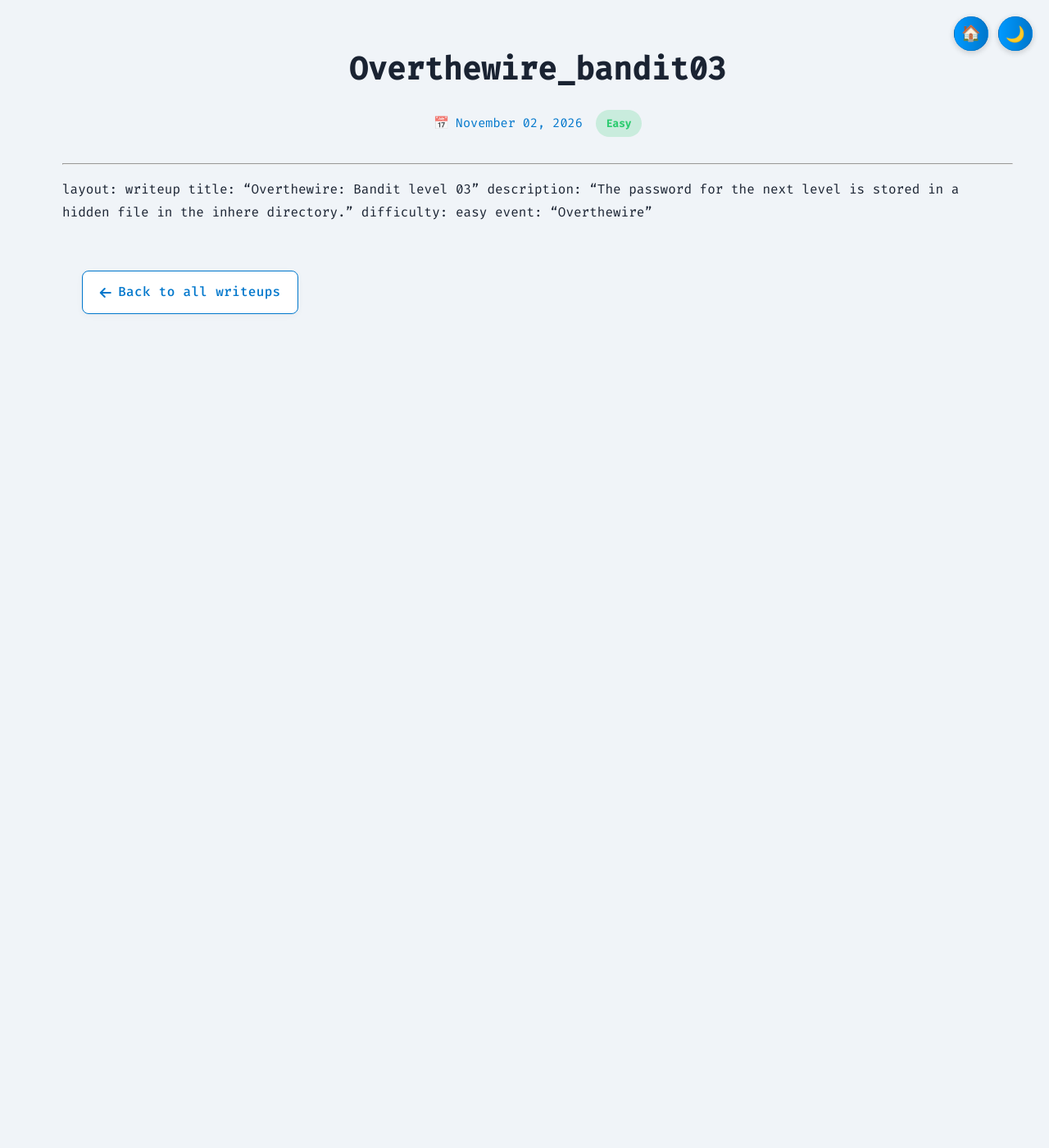
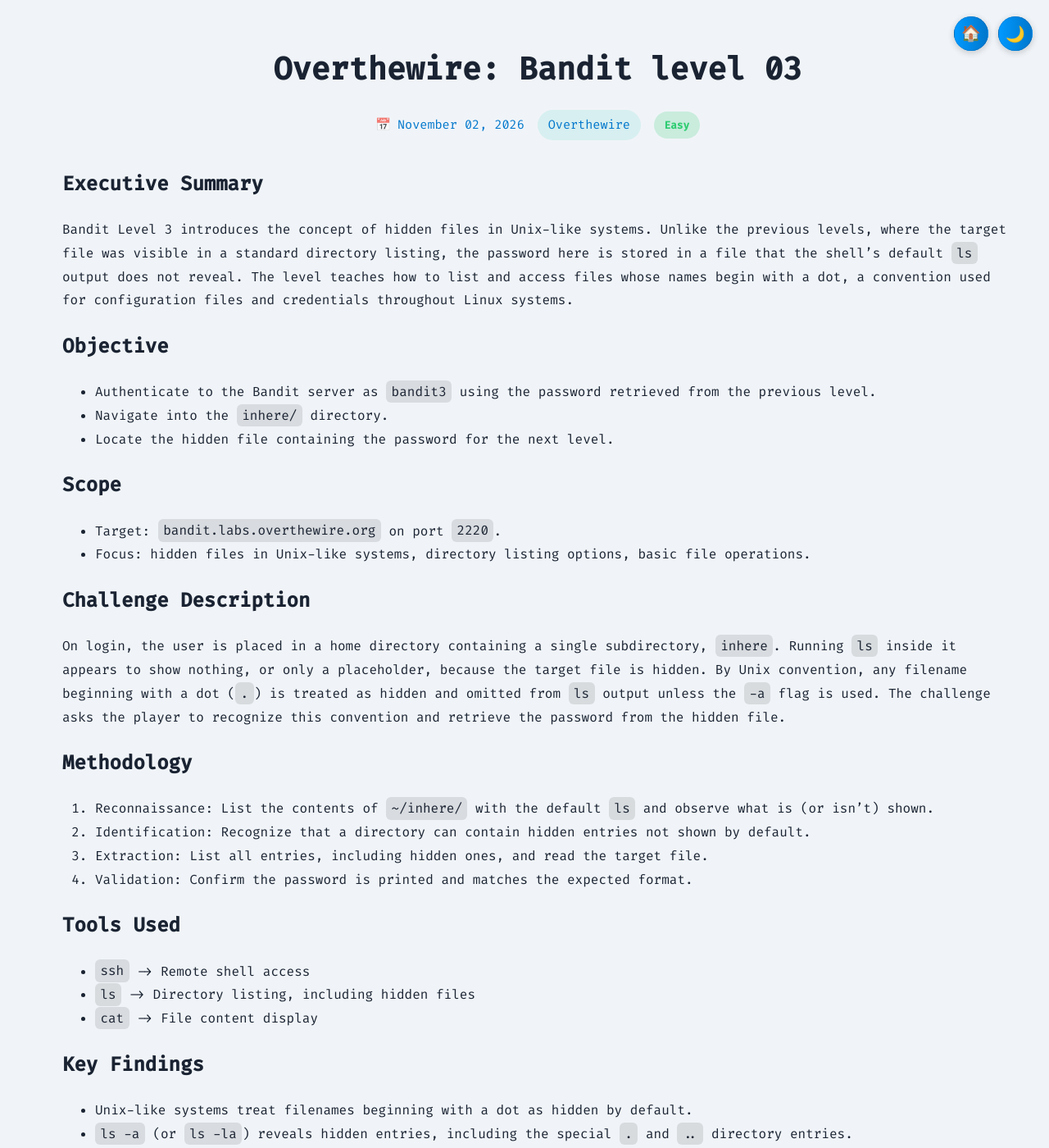
Before and after one commit to PathogenicKatt/PathogenicKatt.github.io, a Jekyll site: the page built from _writeups/2026-11-02-Overthewire_bandit03.md, in a window 1280 px wide and 1400 px high. Shown: the whole window at 82% size. Built offline with Jekyll 4.4.1, drawn with Linux system fonts in a browser that asks for light colours; some of the changed text lies outside the part shown.

Commit message:
Update writeup

````diff
--- a/_writeups/2026-11-02-Overthewire_bandit03.md
+++ b/_writeups/2026-11-02-Overthewire_bandit03.md
@@ -4,3 +4,64 @@
 description: "The password for the next level is stored in a hidden file in the inhere directory."
 difficulty: easy
 event: "Overthewire"
+tags: [bandit, hidden-file]
+date: 2026-11-02
+permalink: /writeups/2026-11-02-Overthewire_Bandit03/
+---
+
+## Executive Summary
+Bandit Level 3 introduces the concept of hidden files in Unix-like systems. Unlike the previous levels, where the target file was visible in a standard directory listing, the password here is stored in a file that the shell's default `ls` output does not reveal. The level teaches how to list and access files whose names begin with a dot, a convention used for configuration files and credentials throughout Linux systems.
+
+## Objective
+- Authenticate to the Bandit server as `bandit3` using the password retrieved from the previous level.
+- Navigate into the `inhere/` directory.
+- Locate the hidden file containing the password for the next level.
+
+## Scope
+- Target: `bandit.labs.overthewire.org` on port `2220`.
+- Focus: hidden files in Unix-like systems, directory listing options, basic file operations.
+
+## Challenge Description
+On login, the user is placed in a home directory containing a single subdirectory, `inhere`. Running `ls` inside it appears to show nothing, or only a placeholder, because the target file is hidden. By Unix convention, any filename beginning with a dot (`.`) is treated as hidden and omitted from `ls` output unless the `-a` flag is used. The challenge asks the player to recognize this convention and retrieve the password from the hidden file.
+
+## Methodology
+1. Reconnaissance: List the contents of `~/inhere/` with the default `ls` and observe what is (or isn't) shown.
+2. Identification: Recognize that a directory can contain hidden entries not shown by default.
+3. Extraction: List all entries, including hidden ones, and read the target file.
+4. Validation: Confirm the password is printed and matches the expected format.
+
+## Tools Used
+- `ssh` -> Remote shell access
+- `ls`  -> Directory listing, including hidden files
+- `cat` -> File content display
+
+## Key Findings
+- Unix-like systems treat filenames beginning with a dot as hidden by default.
+- `ls -a` (or `ls -la`) reveals hidden entries, including the special `.` and `..` directory entries.
+- Hidden files are common in real systems for storing configuration and secrets in plain view of anyone who knows to look.
+
+## Technical Reconstruction
+
+### Reconnaissance
+Log in as `bandit3` using the password recovered in the previous level, then move into the challenge directory:
+
+```bash
+ssh bandit3@bandit.labs.overthewire.org -p 2220
+cd inhere
+ls
+```
+
+Default `ls` output is empty, suggesting an empty directory.
+
+### Identification
+An "empty" directory that is the target of a challenge is a strong hint that the relevant entries are hidden. In Unix, filenames starting with `.` are excluded from `ls` output unless explicitly requested.
+
+
+### Flags Captured
+
+
+## Remediation
+Not applicable.
+
+## Conclusion
+Level 3 introduces a convention that appears everywhere in real systems: dotfiles. The most important takeaway is that hidden does not mean secure, a file beginning with `.` is simply excluded from a default listing, not protected from access. Anyone auditing a Linux system, whether defensively or during an engagement, should make `ls -la` a routine first step. The next level builds on this by shifting from visibility to content, requiring the player to distinguish human-readable files from binary data.
````
